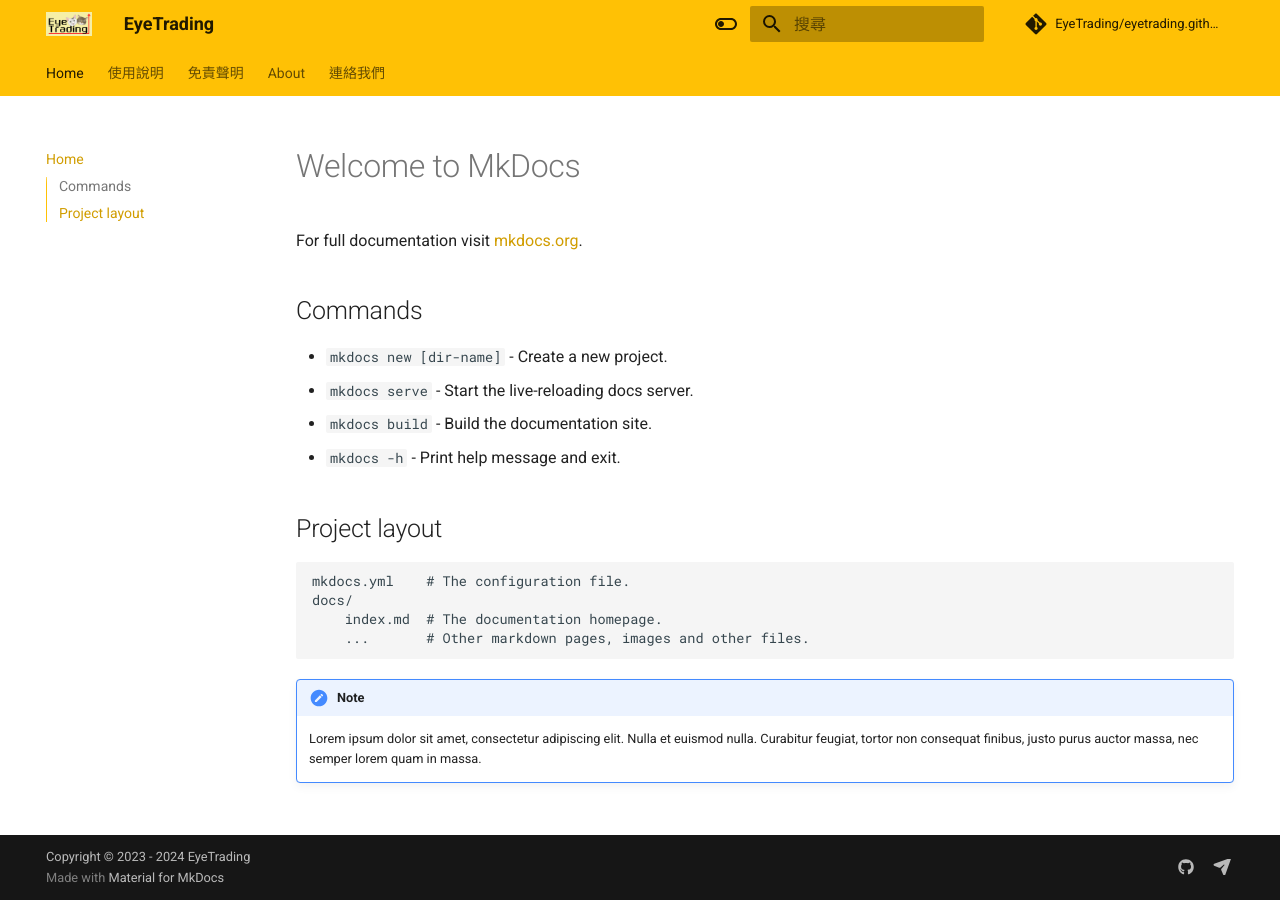
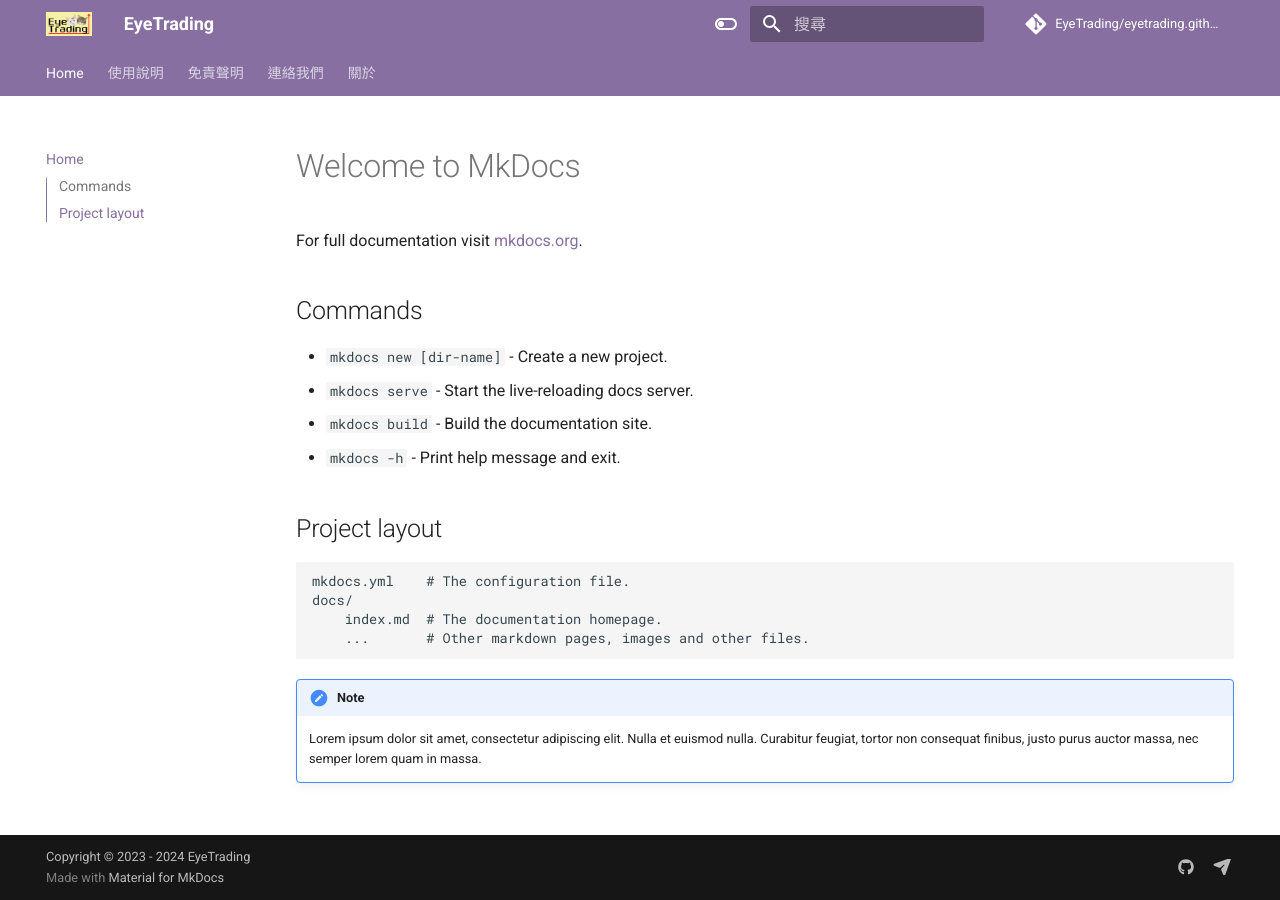
Before and after one commit to EyeTrading/eyetrading.github.io, an MkDocs documentation site: the page built from docs/index.md, in a window 1280 px wide. Built offline with MkDocs 1.6.1 and Material for MkDocs 9.7.7, drawn with Linux system fonts in a browser that asks for light colours; comment, search, counter and statistics services are not loaded.

Commit message:
Update nav and emoji

```diff
--- a/mkdocs.yml
+++ b/mkdocs.yml
@@ -11,8 +11,8 @@
     - 軟體畫面: guides/screen_eyetrading.md
     - 下單畫面: guides/screen_flashbot.md
   - 免責聲明: disclaimer.md
-  - About: about.md
   - 連絡我們: contact.md
+  - 關於: about.md
 
 theme:
   name: material
@@ -21,13 +21,13 @@
   palette:
     - media: "(prefers-color-scheme: light)"
       scheme: default
-      primary: amber
+      primary: custom
       toggle:
         icon: material/toggle-switch-off-outline
         name: Switch to dark mode
 
     - media: "(prefers-color-scheme: dark)"
-      primary: amber
+      primary: custom
       scheme: slate
       toggle:
         icon: material/toggle-switch
@@ -47,6 +47,9 @@
 
 # footer
 extra:
+  analytics:
+    provider: google
+    property: G-KPH5Y2BQ8C
   social:
     - icon: fontawesome/brands/github
       link: https://eyetrading.github.io
@@ -56,12 +59,14 @@
       link: mailto:<eyetrading77@gmail.com>
       name: squidfunk on Fosstodon
 
-  analytics:
-    provider: google
-    property: G-KPH5Y2BQ8C
+extra_css:
+  - stylesheets/extra.css
 
 copyright: Copyright &copy; 2023 - 2024 EyeTrading
 markdown_extensions:
   - admonition
   - attr_list
   - md_in_html
+  - pymdownx.emoji:
+      emoji_index: !!python/name:material.extensions.emoji.twemoji
+      emoji_generator: !!python/name:material.extensions.emoji.to_svg
```
